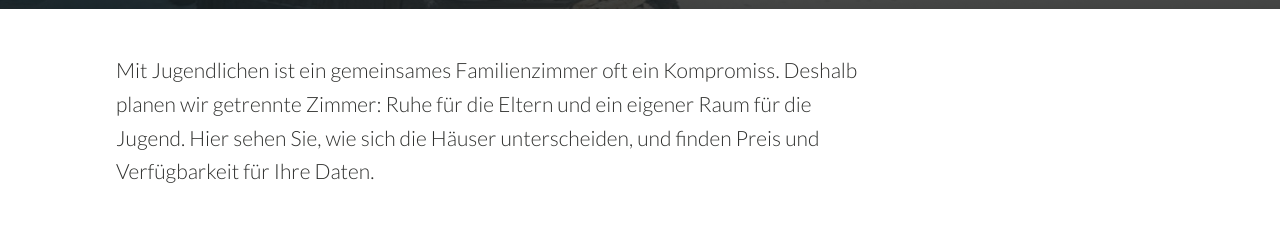
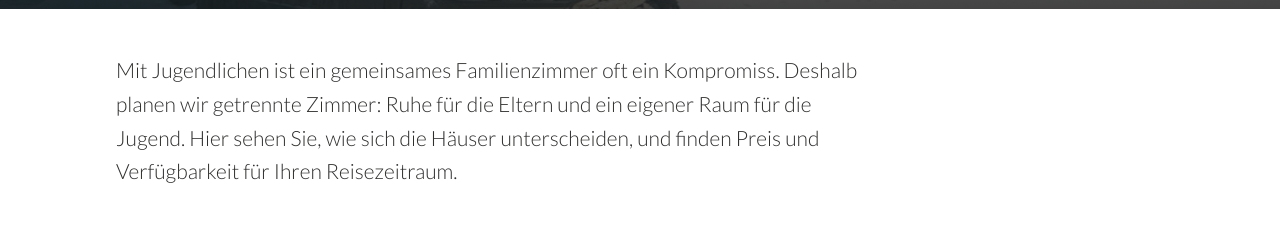
Before and after one commit to Alpstay/Alpstastayoffer, a plain HTML site: page index.html in a window 1280 px wide. Shown: the part 689-922 px from the top of the page. Drawn offline with Linux system fonts and the light colour scheme; a web font is replaced by a local one.

Commit message:
Pagina offerta: «Reisezeitraum» invece di «Daten»
Co-Authored-By: Claude Opus 5.5 <noreply@anthropic.com>
Claude-Session: https://claude.ai/code/session_019WZCjBrsS4a3XipAkZaDYP

```diff
--- a/index.html
+++ b/index.html
@@ -341,10 +341,10 @@ const S = {
         title: n => n > 1 ? "Zwei Wege, Gröden zu erleben." : "Ihr Zuhause in Gröden.",
         nights: n => `${n} ${n === 1 ? "Nacht" : "Nächte"}`,
         guests: (a, k) => `${a} Erwachsene${k.length ? `, ${k.length} ${k.every(x => x >= 12) ? "Jugendliche" : (k.length === 1 ? "Kind" : "Kinder")} (${k.join(" und ")} Jahre)` : ""}`,
-        introTeen: "Mit Jugendlichen ist ein gemeinsames Familienzimmer oft ein Kompromiss. Deshalb planen wir getrennte Zimmer: Ruhe für die Eltern und ein eigener Raum für die Jugend. Hier sehen Sie, wie sich die Häuser unterscheiden, und finden Preis und Verfügbarkeit für Ihre Daten.",
-        introFamily: "Wir haben Unterkünfte ausgewählt, in denen sich die ganze Familie wohlfühlt. Hier sehen Sie, wie sich die Häuser unterscheiden, und finden Preis und Verfügbarkeit für Ihre Daten.",
-        introAdults: "Wir haben Unterkünfte ausgewählt, die zu Ihren Wünschen passen. Hier sehen Sie, wie sich die Häuser unterscheiden, und finden Preis und Verfügbarkeit für Ihre Daten.",
-        rec: "Unsere Empfehlung", alt: "Alternative", total: "Gesamtpreis", pp: v => `ca. ${v} € pro Person und Nacht`, pn: v => `ca. ${v} € pro Nacht`, tax: "zzgl. Ortstaxe und Umweltbeitrag", forDates: "Preis und Verfügbarkeit für Ihre Daten",
+        introTeen: "Mit Jugendlichen ist ein gemeinsames Familienzimmer oft ein Kompromiss. Deshalb planen wir getrennte Zimmer: Ruhe für die Eltern und ein eigener Raum für die Jugend. Hier sehen Sie, wie sich die Häuser unterscheiden, und finden Preis und Verfügbarkeit für Ihren Reisezeitraum.",
+        introFamily: "Wir haben Unterkünfte ausgewählt, in denen sich die ganze Familie wohlfühlt. Hier sehen Sie, wie sich die Häuser unterscheiden, und finden Preis und Verfügbarkeit für Ihren Reisezeitraum.",
+        introAdults: "Wir haben Unterkünfte ausgewählt, die zu Ihren Wünschen passen. Hier sehen Sie, wie sich die Häuser unterscheiden, und finden Preis und Verfügbarkeit für Ihren Reisezeitraum.",
+        rec: "Unsere Empfehlung", alt: "Alternative", total: "Gesamtpreis", pp: v => `ca. ${v} € pro Person und Nacht`, pn: v => `ca. ${v} € pro Nacht`, tax: "zzgl. Ortstaxe und Umweltbeitrag", forDates: "Preis und Verfügbarkeit für Ihren Reisezeitraum",
         board: { ro: "Übernachtung", bb: "Übernachtung mit Frühstück", hb: "Halbpension" },
         book: "Direkt mit Vorteilen buchen!", bookNote: "Direkt beim Hotel, ohne Vermittler – mit persönlicher Bestätigung durch unser Reservierungsteam.",
         compareTitle: "Die Häuser im Vergleich", rows: { place: "Ort", rooms: "Zimmer", slope: "Weg zur Piste", slopeS: "Unterwegs im Sommer", mood: "Atmosphäre", ideal: "Ideal für" },
```
